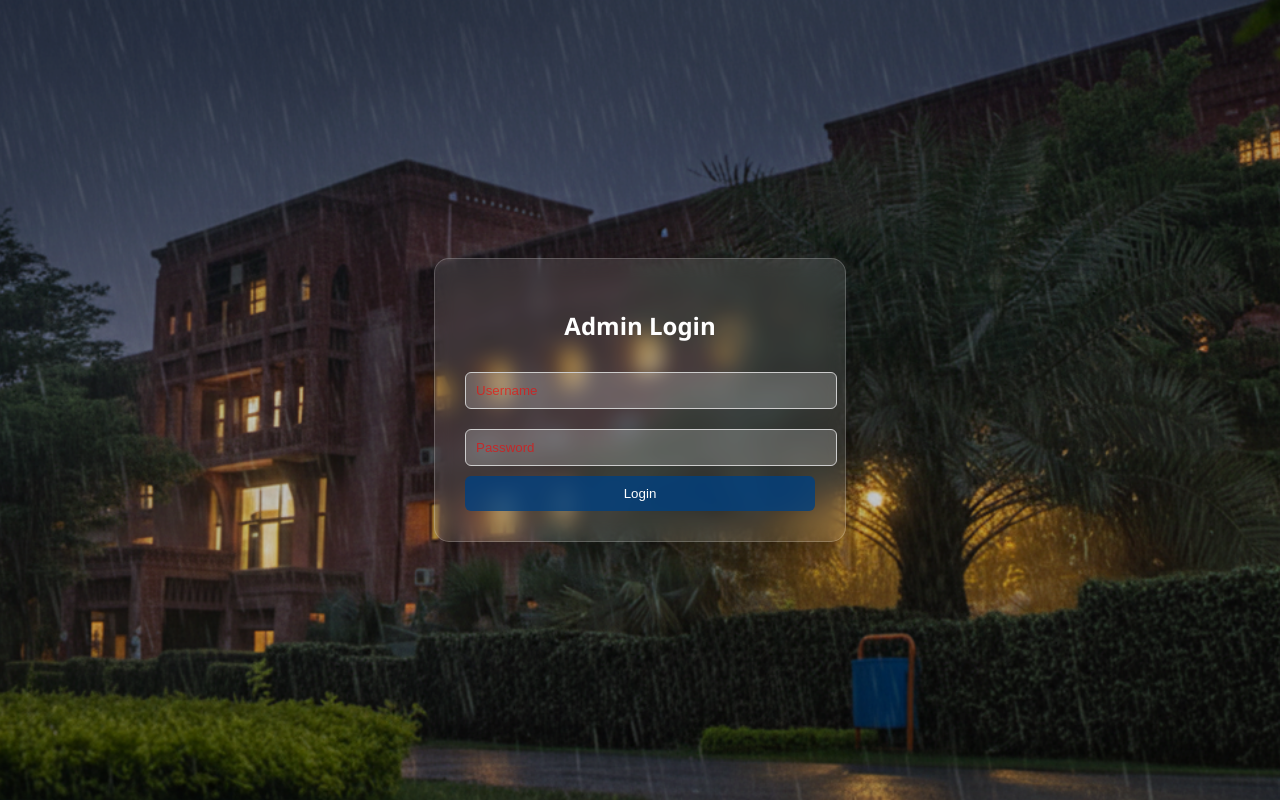
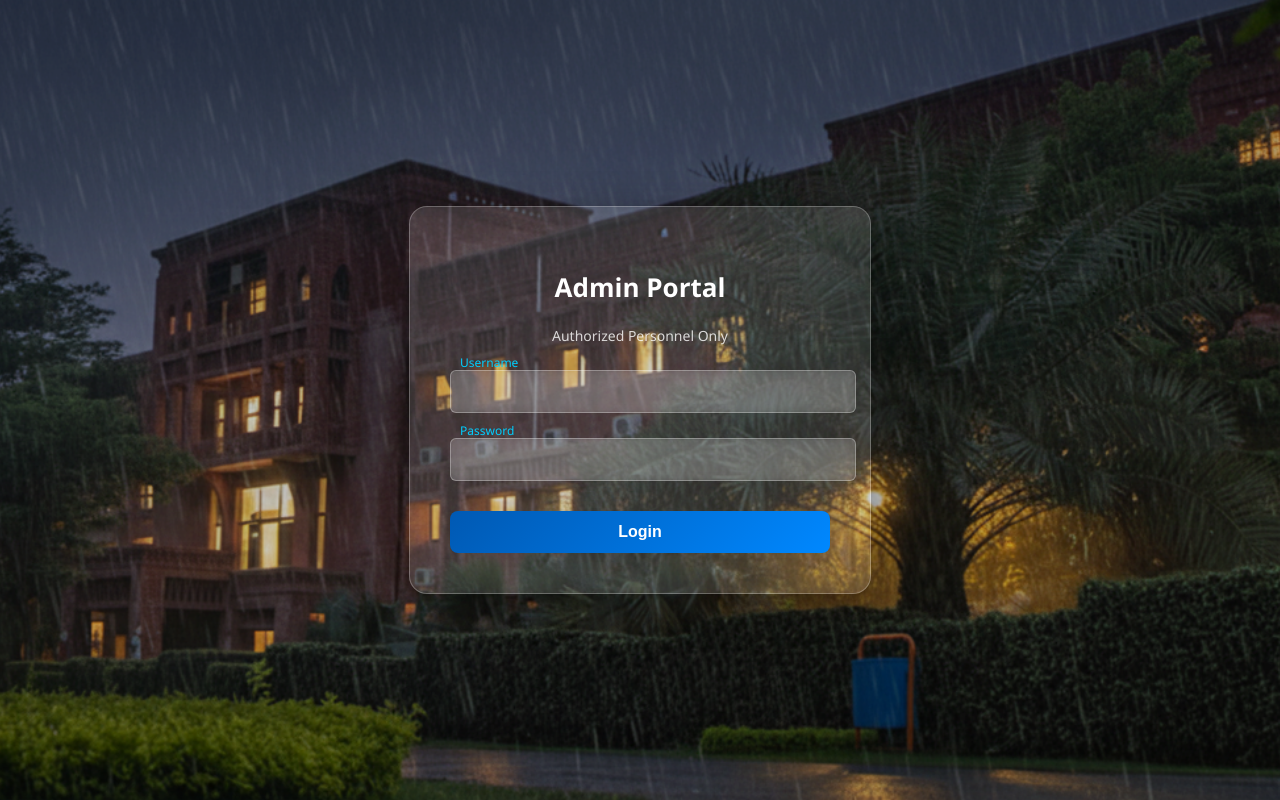
Before and after one commit to Abdullah-819/Comsats-Lost-Found-item-Manager, a Flask app: page /admin-login in a window 1280 px wide. Run offline with Flask 3, Linux system fonts and the light colour scheme.

Commit message:
Sprint 26,27 (Admin Page Upgrade)

```diff
--- a/app/static/css/style.css
+++ b/app/static/css/style.css
@@ -157,70 +157,162 @@ body::before {
 
 /* Admin login page background */
 .admin-bg {
+    background: url('../images/admin_bg.jpg') center/cover no-repeat;
     min-height: 100vh;
-    width: 100%;
-    background-image: url('../images/admin_bg.jpg');
-    background-size: cover;
-    background-position: center;
-    background-repeat: no-repeat;
     display: flex;
     justify-content: center;
     align-items: center;
+    overflow: hidden;
 }
 
-/* Admin login container with frosty effect */
-.login-container {
-    width: 350px;
-    padding: 30px;
-    background: rgba(255, 255, 255, 0.1); /* glassy/frosty effect */
-    border-radius: 15px;
-    box-shadow: 0 8px 32px rgba(0,0,0,0.3);
-    backdrop-filter: blur(10px);
-    -webkit-backdrop-filter: blur(10px);
-    border: 1px solid rgba(255,255,255,0.2);
-    text-align: center;
-    transition: transform 0.4s ease, box-shadow 0.4s ease, backdrop-filter 0.4s ease;
+/* Fade-in page animation */
+.fade-in {
+    animation: fadeIn 0.8s ease forwards;
 }
 
-/* Lift and glow effect on hover */
-.login-container:hover {
-    transform: translateY(-10px) scale(1.02);
-    box-shadow: 0 20px 60px rgba(0,0,0,0.6), 0 0 15px rgba(0, 123, 255, 0.4); /* subtle blue glow */
-    backdrop-filter: blur(15px);
-    -webkit-backdrop-filter: blur(15px);
+@keyframes fadeIn {
+    from { opacity: 0; transform: translateY(20px); }
+    to { opacity: 1; transform: translateY(0); }
 }
 
-/* Inputs and buttons */
-.login-container input {
+/* ------------------- */
+/* LOGIN CARD          */
+/* ------------------- */
+
+.login-wrapper {
+    display: flex;
+    justify-content: center;
     width: 100%;
-    padding: 10px;
-    margin: 10px 0;
-    border-radius: 6px;
-    border: 1px solid #ccc;
-    background: rgba(255,255,255,0.2); /* slight transparency for inputs */
-    color: #000;
 }
 
-.login-container input::placeholder {
-    color: rgba(251, 2, 2, 0.6);
+.login-card {
+    width: 380px;
+    padding: 40px;
+    text-align: center;
+
+    background: rgba(255, 255, 255, 0.12);
+    backdrop-filter: blur(15px);
+    border: 1px solid rgba(255, 255, 255, 0.25);
+    border-radius: 18px;
+
+    box-shadow: 0 10px 40px rgba(0,0,0,0.4);
+    transition: 0.4s ease-in-out;
 }
 
-.login-container button {
-    width: 100%;
-    padding: 10px;
-    background-color: rgba(0, 64, 128, 0.8); /* semi-transparent button */
-    color: white;
-    border: none;
-    border-radius: 6px;
-    cursor: pointer;
-    transition: all 0.3s ease;
+.login-card:hover {
+    transform: translateY(-8px);
+    box-shadow: 0 16px 60px rgba(0, 0, 0, 0.55),
+                0 0 25px rgba(0, 150, 255, 0.4);
 }
 
-.login-container button:hover {
-    background-color: rgba(0, 64, 128, 1); /* solid on hover */
-    transform: scale(1.05);
+/* ------------------- */
+/* TITLES              */
+/* ------------------- */
+
+.admin-title {
+    font-size: 26px;
+    font-weight: 700;
+    color: #fff;
 }
 
+.admin-subtitle {
+    font-size: 14px;
+    margin-bottom: 20px;
+    opacity: 0.8;
+    color: white;
+}
+
+/* ------------------- */
+/* INPUT FIELDS        */
+/* ------------------- */
+
+.input-field {
+    position: relative;
+    margin: 25px 0;
+}
+
+.input-field input {
+    width: 100%;
+    padding: 12px;
+    border-radius: 6px;
+    border: 1px solid rgba(255,255,255,0.3);
+    background: rgba(255, 255, 255, 0.15);
+    backdrop-filter: blur(4px);
+    color: #fff;
+    font-size: 15px;
+    outline: none;
+    transition: 0.3s;
+}
+
+.input-field input:focus {
+    border-color: #00aaff;
+    box-shadow: 0 0 8px rgba(0,170,255,0.6);
+}
+
+/* Animated floating label */
+.input-field label {
+    position: absolute;
+    top: 50%;
+    left: 14px;
+    transform: translateY(-50%);
+    color: rgba(255,255,255,0.8);
+    pointer-events: none;
+    transition: 0.3s ease;
+}
+
+.input-field input:focus + label,
+.input-field input:not(:placeholder-shown) + label {
+    top: -8px;
+    left: 10px;
+    font-size: 12px;
+    color: #00cfff;
+}
+
+/* ------------------- */
+/* BUTTON              */
+/* ------------------- */
+
+.login-btn {
+    width: 100%;
+    padding: 12px;
+    margin-top: 5px;
+
+    background: linear-gradient(135deg, #0059b3, #0088ff);
+    color: white;
+
+    border: none;
+    border-radius: 8px;
+    cursor: pointer;
+    font-weight: 600;
+    font-size: 16px;
+
+    transition: 0.3s ease;
+}
+
+.login-btn:hover {
+    transform: scale(1.05);
+    filter: brightness(1.2);
+}
+
+/* ------------------- */
+/* FLASH MESSAGES      */
+/* ------------------- */
+
+.flash-area {
+    margin-bottom: 15px;
+}
+
+.flash {
+    padding: 8px;
+    border-radius: 6px;
+    margin-bottom: 8px;
+    font-size: 14px;
+    color: white;
+}
+
+.flash.error { background: rgba(255, 0, 0, 0.6); }
+.flash.success { background: rgba(0, 180, 0, 0.6); }
+.flash.info { background: rgba(0, 140, 255, 0.6); }
 /* Dashboard full-page background */
 .dashboard-page {
     min-height: 100vh;
--- a/app/templates/admin_login.html
+++ b/app/templates/admin_login.html
@@ -1,23 +1,40 @@
 {% extends "layout.html" %}
 
 {% block content %}
+
 <body class="admin-bg">
-    <div class="login-container">
-        <h2>Admin Login</h2>
+
+    <div class="login-wrapper fade-in">
+        <div class="login-card">
+            <h2 class="admin-title">Admin Portal</h2>
+            <p class="admin-subtitle">Authorized Personnel Only</p>
 
             {% with messages = get_flashed_messages(with_categories=true) %}
             {% if messages %}
+                <div class="flash-area">
                     {% for category, message in messages %}
                         <p class="flash {{ category }}">{{ message }}</p>
                     {% endfor %}
+                </div>
             {% endif %}
             {% endwith %}
 
             <form method="POST">
-            <input type="text" name="username" placeholder="Username" required>
-            <input type="password" name="password" placeholder="Password" required>
-            <button type="submit">Login</button>
+                <div class="input-field">
+                    <input type="text" name="username" required>
+                    <label>Username</label>
+                </div>
+
+                <div class="input-field">
+                    <input type="password" name="password" required>
+                    <label>Password</label>
+                </div>
+
+                <button type="submit" class="login-btn">Login</button>
             </form>
         </div>
+    </div>
+
 </body>
+
 {% endblock %}
```
Also changed, not shown: other parts of app/static/css/style.css (+16 -21 lines). Lines whose indentation alone changed are shown as unchanged.
